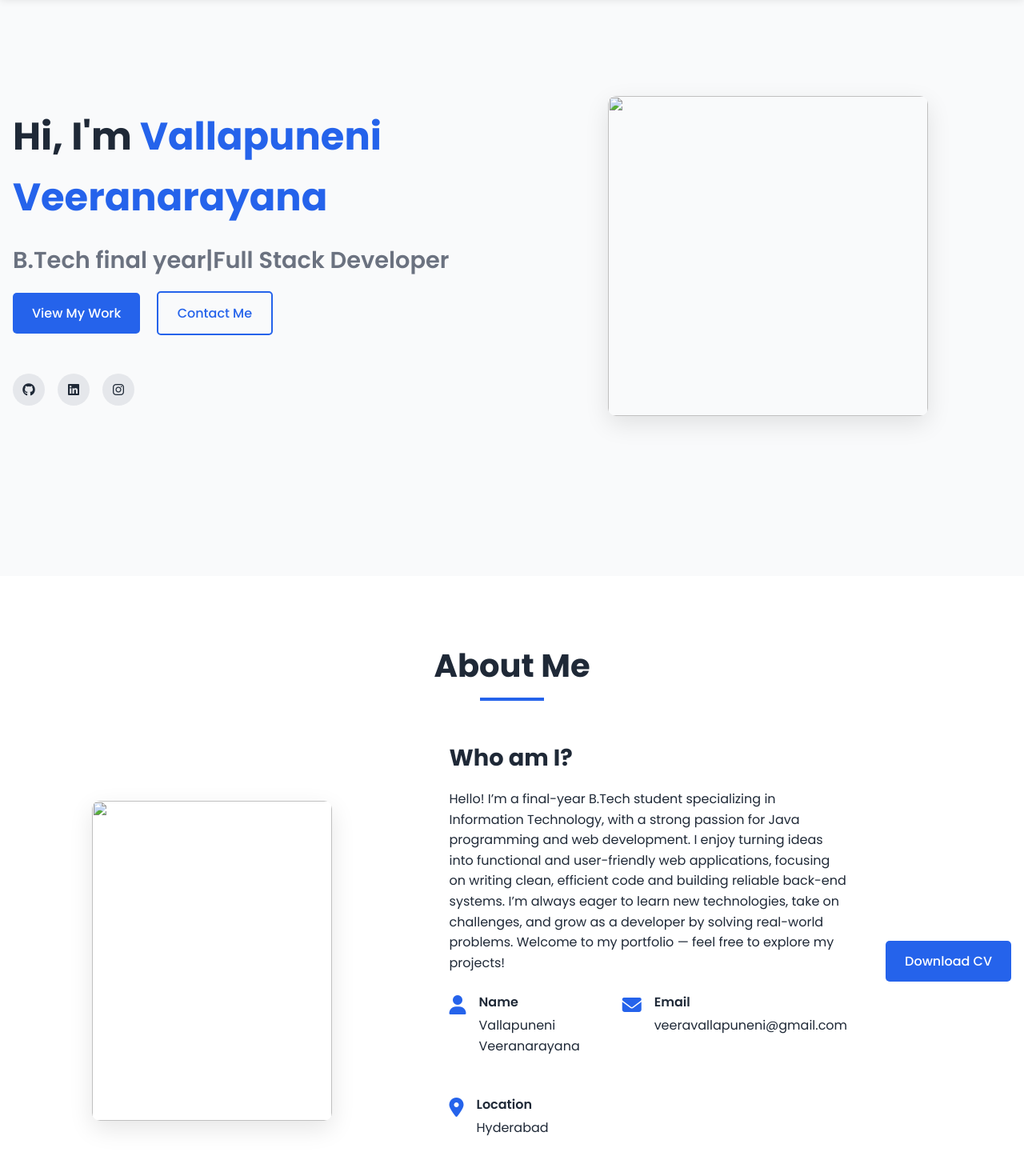
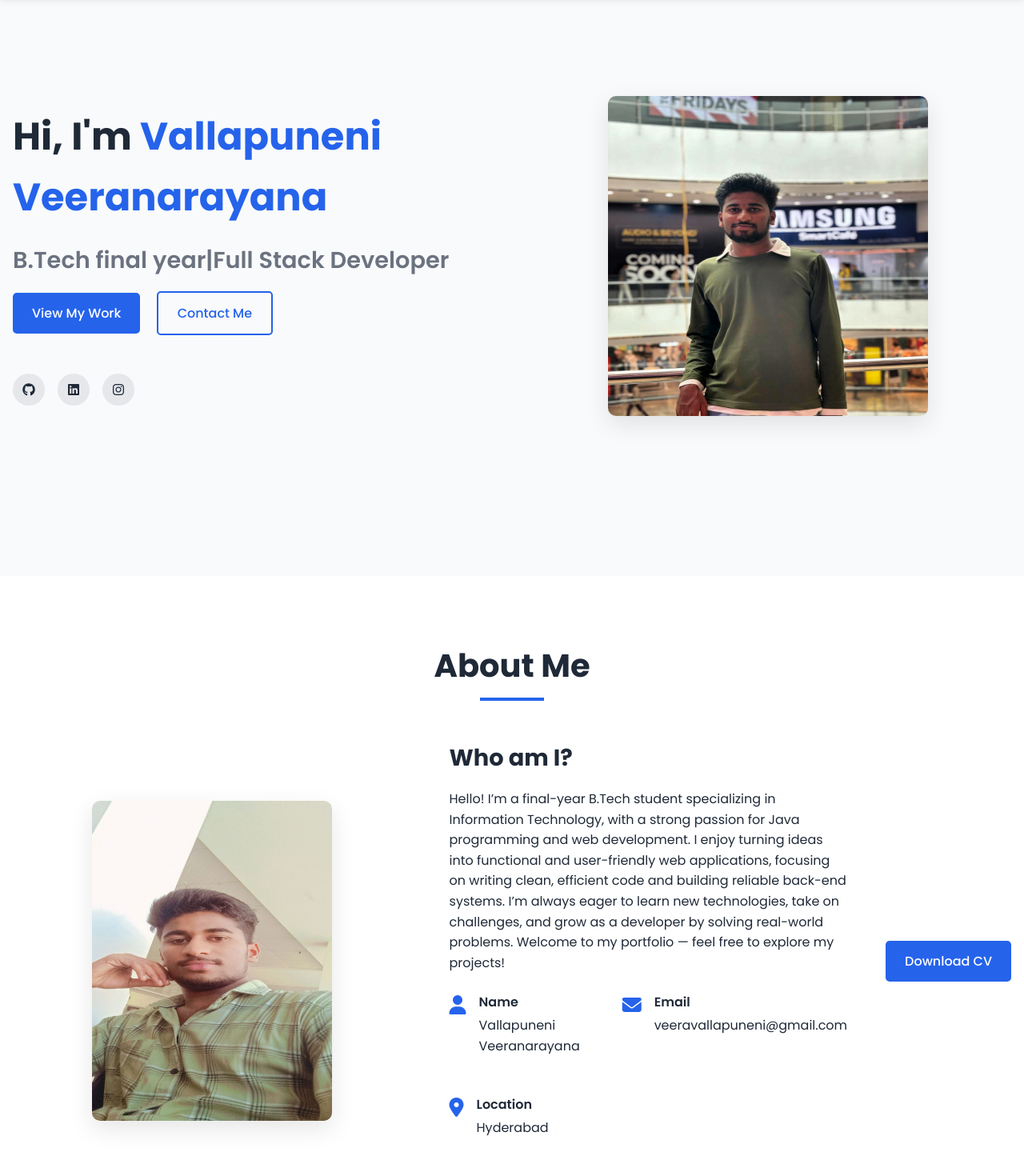
Before and after one commit to Veera123v/Veeranarayana-portfolio-, a plain HTML site: page index.html in a window 1280 px wide. Shown: the part 80-1530 px from the top of the page at 80% size. Drawn offline with Linux system fonts and the light colour scheme; the site is published under a folder, as on GitHub Pages, so addresses that start at the root find nothing.

Commit message:
Update index.html

```diff
--- a/index.html
+++ b/index.html
@@ -45,7 +45,7 @@
         </div>
         <div class="about-image">
 
-            <img src="/veeraprofile.jpg "  width="400px"; height="400px";><alt="Profile Image>
+            <img src="veeraprofile.jpg "  width="400px"; height="400px";><alt="Profile Image>
         </div>
     </section>
 
@@ -57,7 +57,7 @@
         </div>
         <div class="about-content">
             <div class="about-image">
-                <img src="/WhatsApp Image 2025-04-17 at 14.11.51_e3c4bbd2.jpg" width="300px" height="400px"><About Me Image>
+                <img src="WhatsApp Image 2025-04-17 at 14.11.51_e3c4bbd2.jpg" width="300px" height="400px"><About Me Image>
             </div>
             <div class="about-text">
                 <h3>Who am I?</h3>
```
